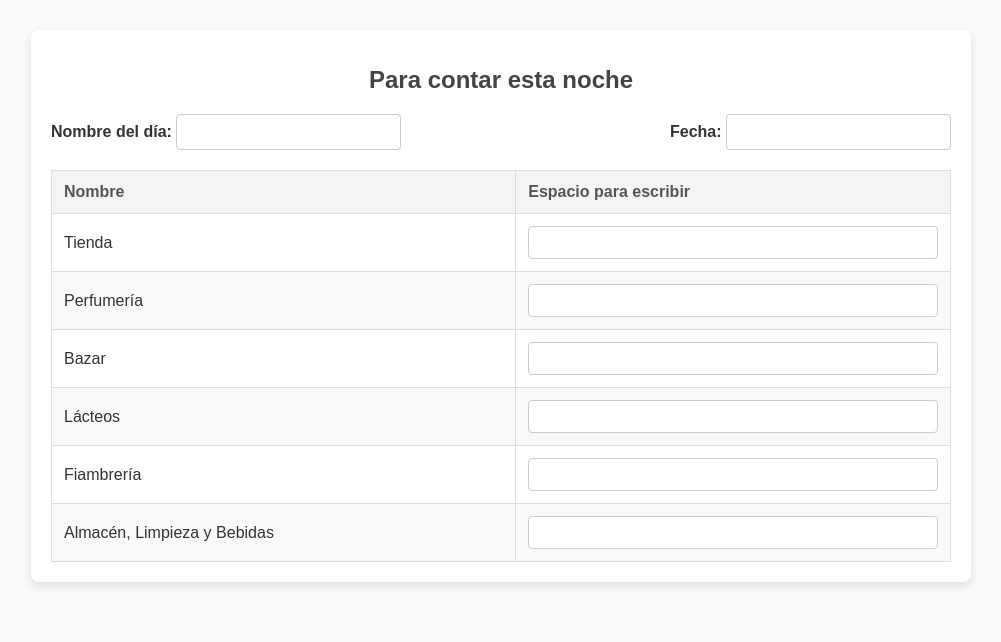
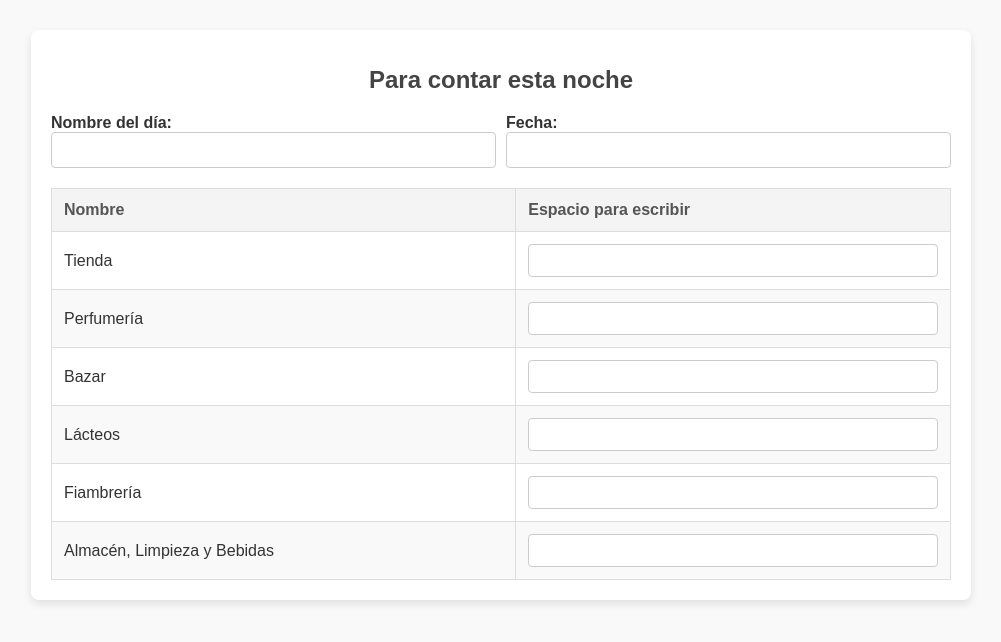
Before and after one commit to Torneodetruco/inventarioconteo, a plain HTML site: page index.html in a window 1280 px wide. Shown: the whole page, without its empty margins (139-1140 px from the left). Drawn offline with Linux system fonts and the light colour scheme.

Commit message:
Update index.html

```diff
--- a/index.html
+++ b/index.html
@@ -31,18 +31,28 @@
             justify-content: space-between;
             margin-bottom: 20px;
         }
+        .header-section div {
+            flex: 1;
+            margin-right: 10px;
+        }
+        .header-section div:last-child {
+            margin-right: 0;
+        }
         .header-section label {
             font-weight: bold;
         }
         .header-section input {
+            width: 100%;
             padding: 8px;
             border: 1px solid #ccc;
             border-radius: 4px;
             font-size: 16px;
+            box-sizing: border-box;
         }
         table {
             width: 100%;
             border-collapse: collapse;
+            margin-top: 20px;
         }
         th, td {
             border: 1px solid #ddd;
```
